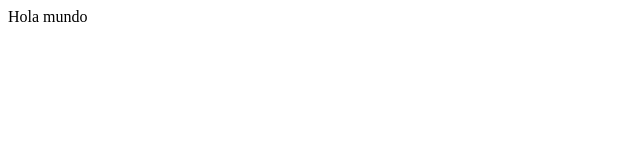
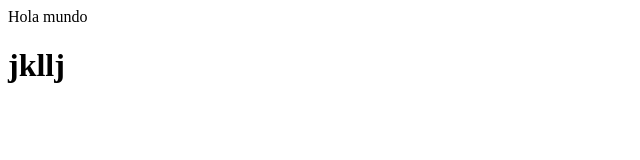
Before and after one commit to Elena-IESComercio/prueba, a plain HTML site: page index.html in a window 1280 px wide. Shown: the whole page, without its empty margins (0-640 px from the left). Drawn offline with Linux system fonts and the light colour scheme.

Commit message:
añadir cambios

```diff
--- a/index.html
+++ b/index.html
@@ -7,6 +7,7 @@
     <body>
 
         <p> Hola mundo </p>
+        <h1>jkllj</h1>
 
     </body>
 
```
